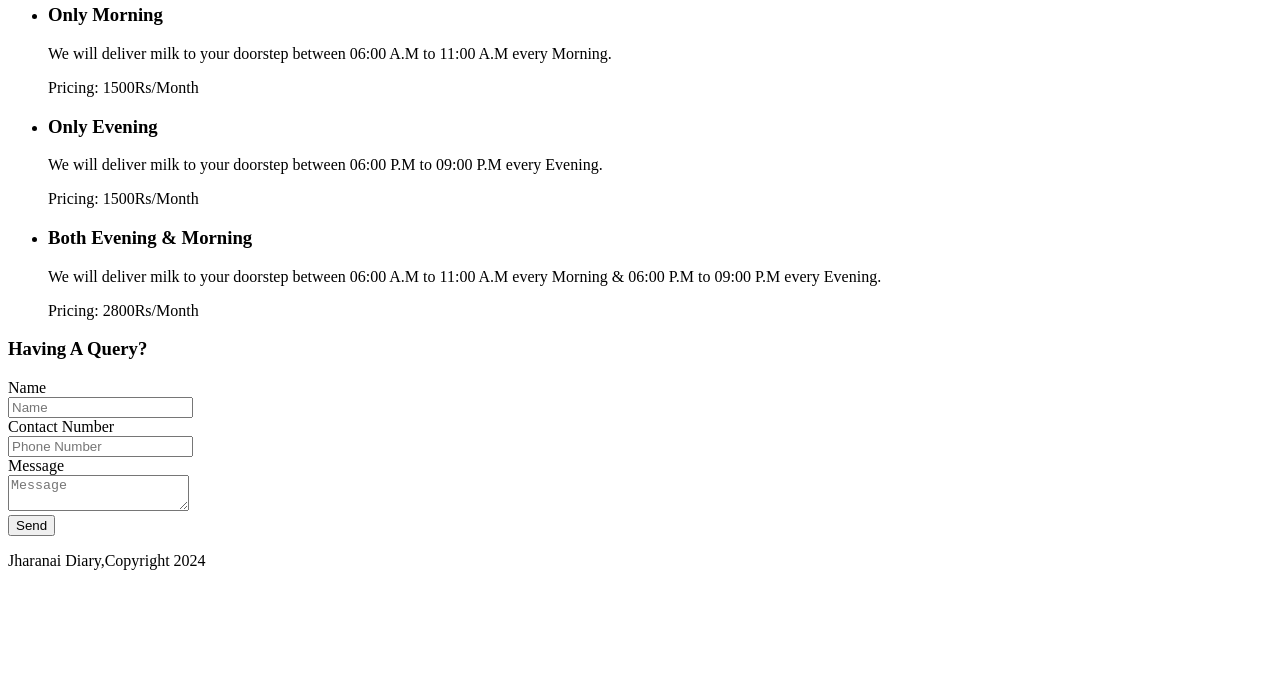
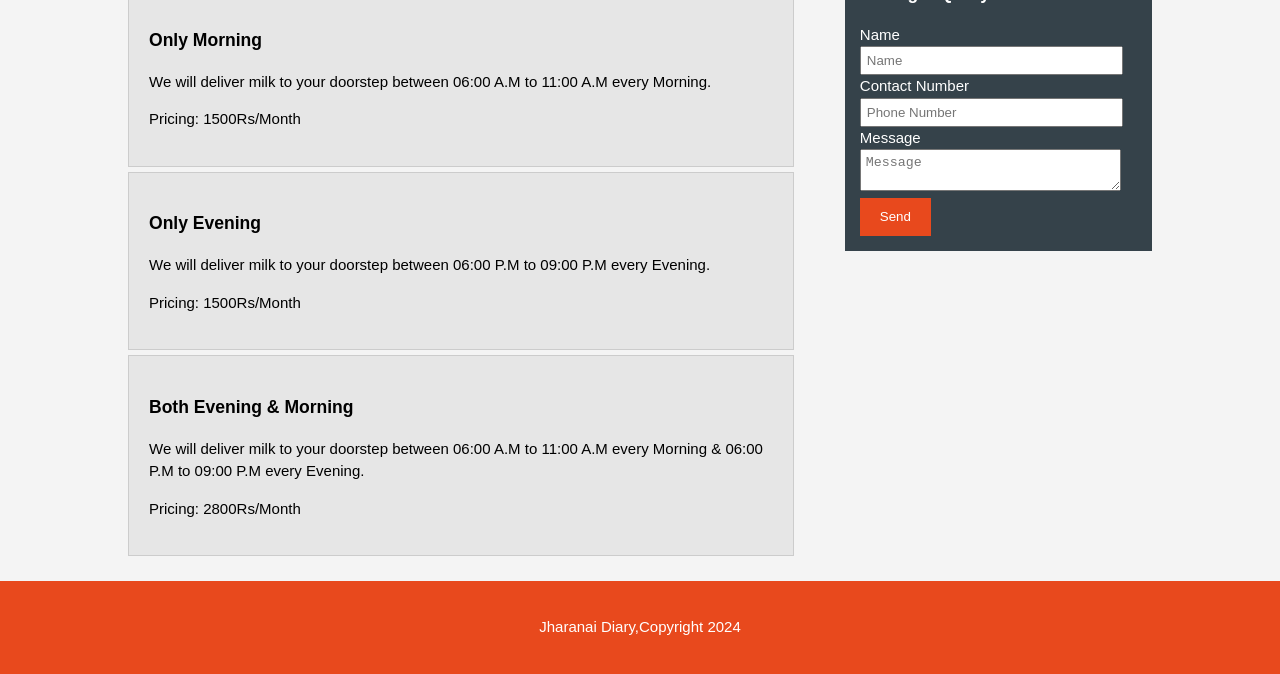
Before and after one commit to syerrancodes/Jharanai-Project-Sample, a plain HTML site: page services.html in a window 1280 px wide. Shown: the part 277-951 px from the top of the page. Before the commit the page ends 863 px from the top, so only its background shows below. Drawn offline with Linux system fonts and the light colour scheme.

Commit message:
Update services.html

```diff
--- a/services.html
+++ b/services.html
@@ -6,7 +6,7 @@
 	  <meta name="keywords" content="web design, affordable web design, professional web design">
   	<meta name="author" content="Brad Traversy">
     <title>Jharanai Diary| Services</title>
-    <link rel="stylesheet" href="style.csd">
+    <link rel="stylesheet" href="style.css">
     <link rel="icon" href="img/favicon.png">
   </head>
   <body>
```
